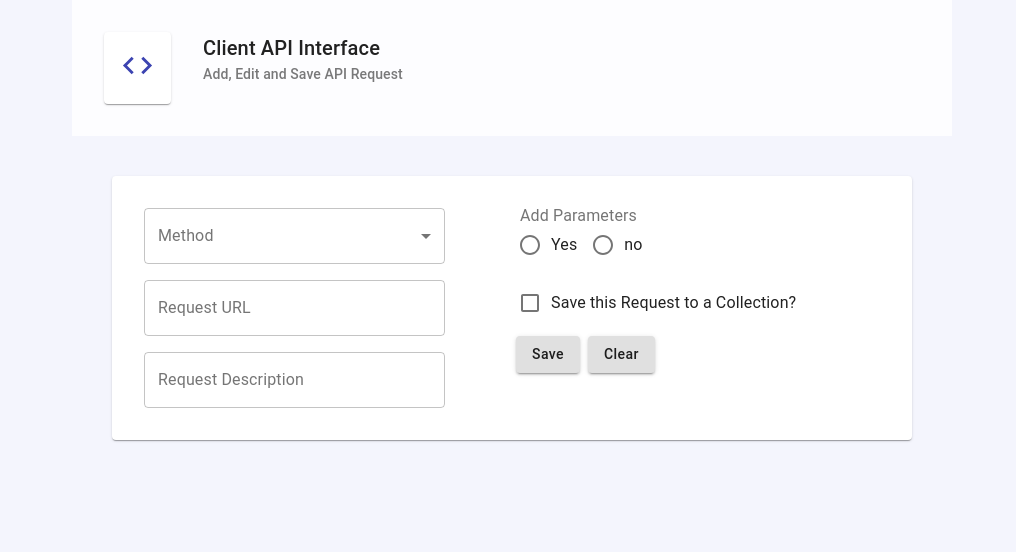
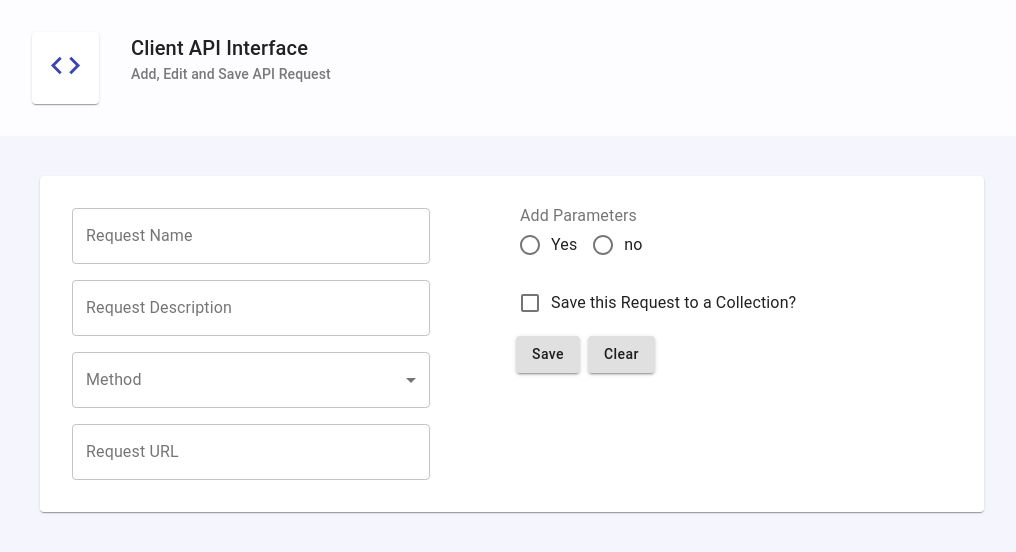
Before and after one commit to i-mckinney/regulatory-dashboard, a React (Create React App) app in the folder Company View/: page / in a window 1280 px wide. Shown: the top 552 px of the page, without its empty margins (128-1144 px from the left). Built offline with nearby package versions, Linux system fonts and the light colour scheme.

Commit message:
refactoring

```diff
--- a/Company View/src/App.js
+++ b/Company View/src/App.js
@@ -10,36 +10,17 @@ import ClientRequestsPage from './pages/ClientRequestsPage/ClientRequestsPage';
 
 const theme = createMuiTheme({
   palette: {
-    primary: {
-      main: '#333996',
-      light: '#3c44b126',
-    },
-    secondary: {
-      main: '#f83245',
-      light: '#f8324526',
-    },
     background: {
       default: '#f4f5fd',
     },
   },
-  overrides: {
-    MuiAppBar: {
-      root: {
-        transform: 'translateZ(0)',
-      },
-    },
-  },
-  props: {
-    MuiIconButton: {
-      disableRipple: true,
-    },
-  },
+  props: {},
 });
 
 const useStyles = makeStyles({
   companyViewMain: {
-    paddingLeft: '200px',
-    paddingRight: '200px',
+    paddingLeft: '10%',
+    paddingRight: '10%',
     width: '100%',
   },
 });
--- a/Company View/src/components/useForm.js
+++ b/Company View/src/components/useForm.js
@@ -1,8 +1,8 @@
 import React, { useState } from 'react';
 import { makeStyles } from '@material-ui/core';
 
-export function useForm(initialApiCallValues) {
-  const [values, setValues] = useState(initialApiCallValues);
+export function useForm(defaultRequestValues) {
+  const [values, setValues] = useState(defaultRequestValues);
   const [errors, setErrors] = useState({});
 
   const handleInputChange = (e) => {
@@ -14,14 +14,12 @@ export function useForm(initialApiCallValues) {
   };
 
   const resetForm = () => {
-    setValues(initialApiCallValues);
+    setValues(defaultRequestValues);
     setErrors({});
   };
 
   return { values, setValues, handleInputChange, resetForm };
 }
-
-
 
 const useStyles = makeStyles((theme) => ({
   root: {
--- a/Company View/src/pages/ClientRequestsPage/AddRequestForm.js
+++ b/Company View/src/pages/ClientRequestsPage/AddRequestForm.js
@@ -4,33 +4,35 @@ import { useForm, Form } from '../../components/useForm';
 import Controls from '../../components/controls/Controls';
 import * as requestService from '../../services/requestService';
 
+const defaultRequestValues = {
+  id: 0,
+  requestName: '',
+  requestMethod: '',
+  requestUrl: '',
+  requestDescription: '',
+  addParameters: '',
+  requestParams: '',
+  requestAuth: '',
+  requestHeaders: '',
+  requestBody: '',
+  addRequestToCollection: false,
+  requestAddedDate: new Date(),
+};
+
 const parametersYesNo = [
   { id: 'yes', title: 'Yes' },
   { id: 'no', title: 'no' },
 ];
 
-const initialApiCallValues = {
-  id: 0,
-  method: '',
-  url: '',
-  description: '',
-  addParameters: '',
-  params: '',
-  auth: '',
-  headers: '',
-  body: '',
-  addToCollection: false,
-  datedCreated: new Date(),
-};
-
 export default function AddRequestForm() {
   const validate = () => {
-    let temp = {};
-    temp.method = values.method.length != 0 ? '' : 'Request method is required';
-    temp.url = values.url ? '' : 'An API request URL is required';
+    let obj = {};
+    obj.requestMethod =
+      values.requestMethod.length != 0 ? '' : 'A request method is required';
+    obj.requestUrl = values.requestUrl ? '' : 'An request URL is required';
   };
   const { values, setValues, handleInputChange, resetForm } = useForm(
-    initialApiCallValues
+    defaultRequestValues
   );
 
   const handleSubmit = (e) => {
@@ -43,23 +45,29 @@ export default function AddRequestForm() {
     <Form onSubmit={handleSubmit}>
       <Grid container>
         <Grid item xs={6}>
+          <Controls.Input
+            name='requestName'
+            label='Request Name'
+            value={values.requestName}
+            onChange={handleInputChange}
+          />
+          <Controls.Input
+            name='requestDescription'
+            label='Request Description'
+            value={values.requestDescription}
+            onChange={handleInputChange}
+          />
           <Controls.Select
-            name='method'
+            name='requestMethod'
             label='Method'
-            value={values.method}
+            value={values.requestMethod}
             onChange={handleInputChange}
             options={requestService.getRequestMethods()}
           />
           <Controls.Input
-            name='url'
+            name='requestUrl'
             label='Request URL'
-            value={values.url}
-            onChange={handleInputChange}
-          />
-          <Controls.Input
-            name='description'
-            label='Request Description'
-            value={values.description}
+            value={values.requestUrl}
             onChange={handleInputChange}
           />
         </Grid>
@@ -72,9 +80,9 @@ export default function AddRequestForm() {
             items={parametersYesNo}
           />
           <Controls.Checkbox
-            name='addToCollection'
+            name='addRequestToCollection'
             label='Save this Request to a Collection?'
-            value={values.addToCollection}
+            value={values.addRequestToCollection}
             onChange={handleInputChange}
           />
           <div>
```
